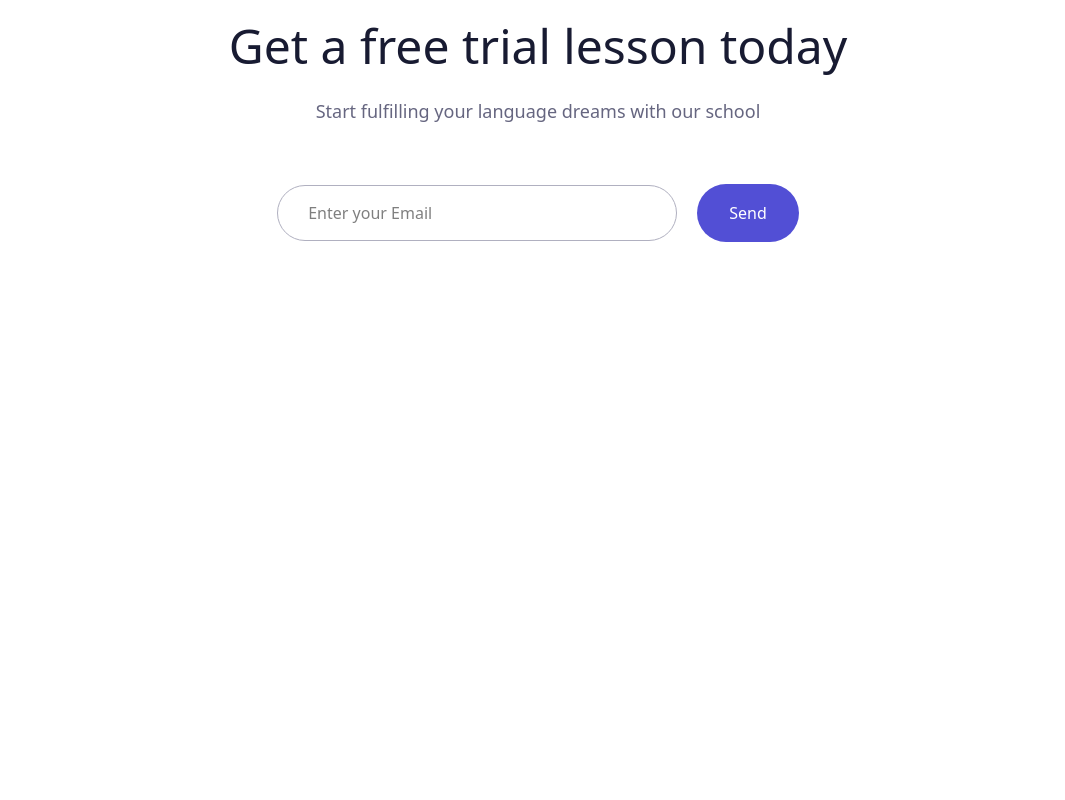
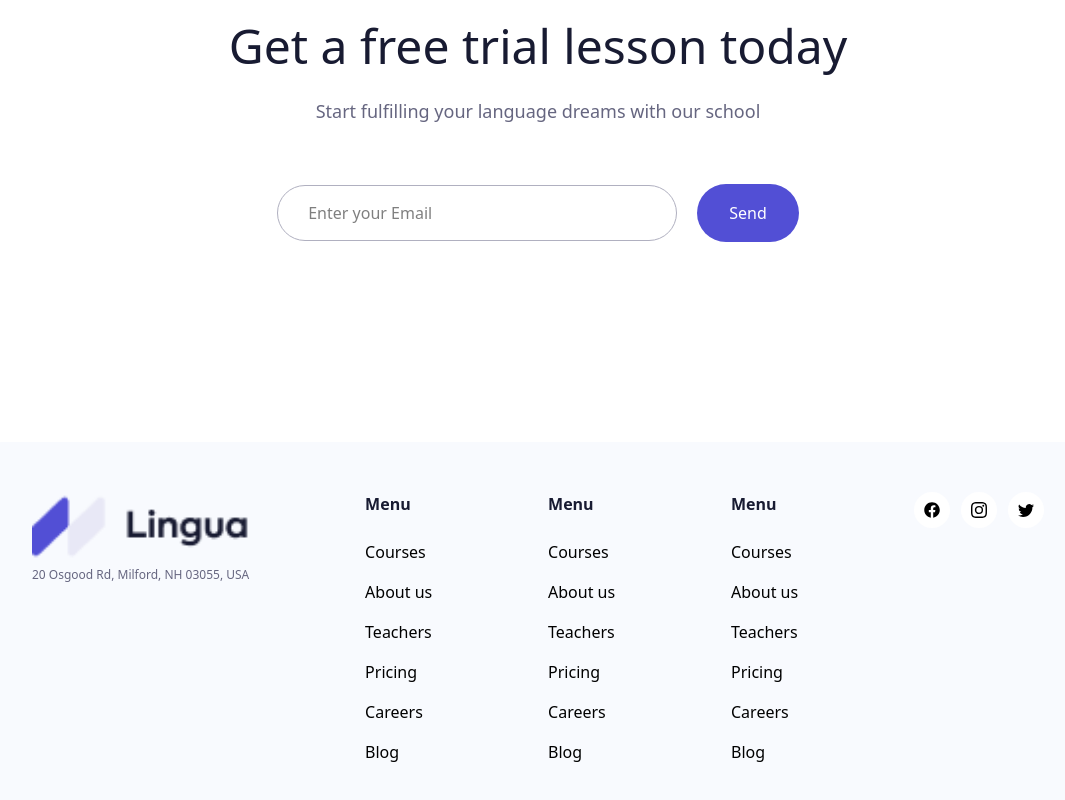
Before and after one commit to Lukakenny/Language-School, a React (Vite) app: page / in a window 1280 px wide. Shown: the part 3929-4729 px from the top of the page, without its empty margins (102-1167 px from the left). Before the commit the page ends 4371 px from the top, so only its background shows below. Built offline with nearby package versions, Linux system fonts and the light colour scheme.

Commit message:
Finish responsive landing page and footer section with full i18n support

```diff
--- a/src/App.jsx
+++ b/src/App.jsx
@@ -1,4 +1,5 @@
 import ContactComponent from "./components/ContactComponent";
+import FooterComponent from "./components/FooterComponent";
 import HeroComponent from "./components/heroComponent";
 import NavbarComponent from "./components/NavbarComponent";
 import QuestionComponent from "./components/QuestionComponent";
@@ -20,6 +21,7 @@ function App() {
         <TestimonialsComponent />
         <QuestionComponent />
         <ContactComponent />
+        <FooterComponent />
       </main>
     </>
   );
--- /dev/null
+++ b/src/components/FooterComponent.jsx
@@ -0,0 +1,112 @@
+import { useTranslation } from "react-i18next";
+import logo from "../assets/LogoFooter.png";
+import { FaFacebook } from "react-icons/fa";
+import { BsInstagram, BsTwitter } from "react-icons/bs";
+
+function FooterComponent() {
+  const { t } = useTranslation();
+  return (
+    <footer className="my-[100px]">
+      <div className="container mx-auto w-[90%] px-[70px] pt-[50px] pb-[100px]  bg-bgDark rounded-[40px]">
+        <div className="flex flex-col md:flex-row  items-start justify-between gap-[50px]">
+          <div className="flex flex-col ">
+            <img src={logo} alt="logo" className="block" />
+            <p className="text-bodyText text-[12px] leading-[24px]">
+              20 Osgood Rd, Milford, NH 03055, USA
+            </p>
+          </div>
+
+          <div className="flex flex-col  gap-[24px]">
+            <p className="text-textPrimary text-[16px] leading-[24px] font-bold">
+              {t("navBar.menu")}
+            </p>
+            <ul className="flex flex-col  gap-[16px]">
+              <li>
+                <a href="">{t("navBar.courses")}</a>
+              </li>
+              <li>
+                <a href="">{t("navBar.aboutUs")}</a>
+              </li>
+              <li>
+                <a href="">{t("navBar.teachers")}</a>
+              </li>
+              <li>
+                <a href="">{t("navBar.pricing")}</a>
+              </li>
+              <li>
+                <a href="">{t("navBar.careers")}</a>
+              </li>
+              <li>
+                <a href="">{t("navBar.blog")}</a>
+              </li>
+            </ul>
+          </div>
+          <div className="flex flex-col  gap-[24px]">
+            <p className="text-textPrimary text-[16px] leading-[24px] font-bold">
+              {t("navBar.menu")}
+            </p>
+            <ul className="flex flex-col  gap-[16px]">
+              <li>
+                <a href="">{t("navBar.courses")}</a>
+              </li>
+              <li>
+                <a href="">{t("navBar.aboutUs")}</a>
+              </li>
+              <li>
+                <a href="">{t("navBar.teachers")}</a>
+              </li>
+              <li>
+                <a href="">{t("navBar.pricing")}</a>
+              </li>
+              <li>
+                <a href="">{t("navBar.careers")}</a>
+              </li>
+              <li>
+                <a href="">{t("navBar.blog")}</a>
+              </li>
+            </ul>
+          </div>
+          <div className="flex flex-col  gap-[24px]">
+            <p className="text-textPrimary text-[16px] leading-[24px] font-bold">
+              {t("navBar.menu")}
+            </p>
+            <ul className="flex flex-col  gap-[16px]">
+              <li>
+                <a href="">{t("navBar.courses")}</a>
+              </li>
+              <li>
+                <a href="">{t("navBar.aboutUs")}</a>
+              </li>
+              <li>
+                <a href="">{t("navBar.teachers")}</a>
+              </li>
+              <li>
+                <a href="">{t("navBar.pricing")}</a>
+              </li>
+              <li>
+                <a href="">{t("navBar.careers")}</a>
+              </li>
+              <li>
+                <a href="">{t("navBar.blog")}</a>
+              </li>
+            </ul>
+          </div>
+
+          <div className="flex flex-row items-center gap-[11px]">
+            <button className="bg-white py-[10px] px-[10px] rounded-full cursor-pointer">
+              <FaFacebook className="" />
+            </button>
+            <div className="bg-white py-[10px] px-[10px] rounded-full cursor-pointer">
+              <BsInstagram className="" />
+            </div>
+            <div className="bg-white py-[10px] px-[10px] rounded-full cursor-pointer">
+              <BsTwitter className="" />
+            </div>
+          </div>
+        </div>
+      </div>
+    </footer>
+  );
+}
+
+export default FooterComponent;
--- a/src/components/TeachersComponent.jsx
+++ b/src/components/TeachersComponent.jsx
@@ -52,7 +52,7 @@ function TeachersComponent() {
             swiper.params.navigation.nextEl = nextRef.current;
           }}
           breakpoints={{
-            400: {
+            320: {
               slidesPerView: 2,
               spaceBetween: 20,
             },
--- a/src/utils/i18n/locales/de/de.json
+++ b/src/utils/i18n/locales/de/de.json
@@ -1,5 +1,6 @@
 {
   "navBar": {
+    "menu": "Menü",
     "courses": "Kurse",
     "aboutUs": "Über uns",
     "teachers": "Lehrer",
@@ -72,5 +73,9 @@
       "question": "Wie läuft die erste Stunde mit dem Lehrer ab?",
       "answer": "Am Ende der Probestunde können Sie selbst entscheiden, ob diese Art von Online-Unterricht für Sie geeignet ist. Die meisten unserer Schüler erkennen den Nutzen des Online-Lernens und entscheiden sich dafür."
     }
-  ]
+  ],
+  "contact": {
+    "heading": "Vereinbaren Sie noch heute eine kostenlose Probestunde",
+    "subtitle": "Beginnen Sie, Ihre Sprachträume mit unserer Schule zu verwirklichen"
+  }
 }
--- a/src/utils/i18n/locales/en/en.json
+++ b/src/utils/i18n/locales/en/en.json
@@ -1,5 +1,6 @@
 {
   "navBar": {
+    "menu": "Menu",
     "courses": "Courses",
     "aboutUs": "About us",
     "teachers": "Teachers",
--- a/src/utils/i18n/locales/srb/srb.json
+++ b/src/utils/i18n/locales/srb/srb.json
@@ -1,5 +1,6 @@
 {
   "navBar": {
+    "menu": "Meni",
     "courses": "Kursevi",
     "aboutUs": "O Nama",
     "teachers": "Predavaci",
@@ -72,5 +73,9 @@
       "question": "Kako izgleda prvi čas sa profesorom?",
       "answer": "Na kraju probnog časa znaćete da li vam ovakav vid nastave odgovara. Na osnovu našeg iskustva, većina polaznika prepozna prednosti online nastave i odlučuje se za nastavak školovanja na ovaj način."
     }
-  ]
+  ],
+  "contact": {
+    "heading": "Zakažite besplatan probni čas danas",
+    "subtitle": "Počnite da ostvarujete svoje jezičke snove uz našu školu"
+  }
 }
```
Also changed, not shown: src/assets/LogoFooter.png (added), src/assets/f.png (added).
